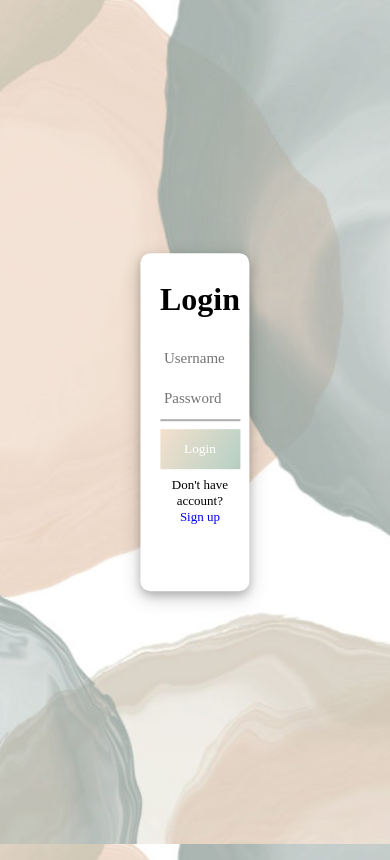
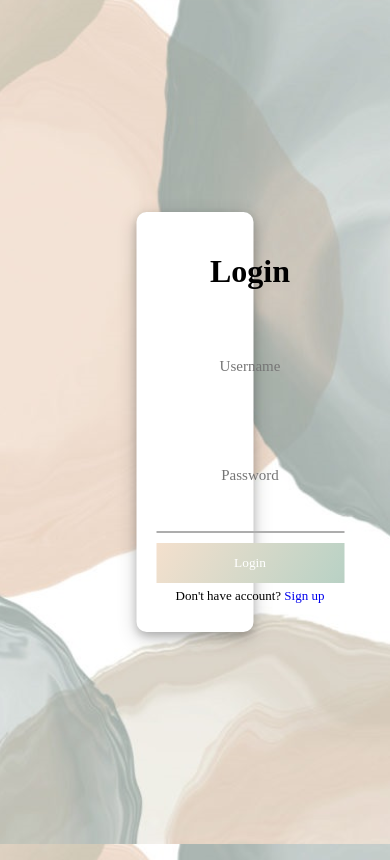
Before and after one commit to Frankavj/TaskPlanner, a website: page client/userlogin.html in a window 390 px wide. Drawn offline with Linux system fonts and the light colour scheme.

Commit message:
fixed responsiveness of login

```diff
--- a/client/css/userlogin.css
+++ b/client/css/userlogin.css
@@ -12,50 +12,44 @@ body{
   display: grid;
   justify-items: center;
   align-items: center;
-
 }
 
 .login-form{
-  width: 28%;
+  width: 30%;
+  height: 90%;
+  max-height: 420px;
   background: #ffffff;
   box-shadow: 0 4px 8px 0 rgba(0, 0, 0, 0.2), 0 6px 20px 0 rgba(0, 0,0, 0.19);
-  border-color: grey;
-  height: 40%;
   border-radius: 10px;
   position: absolute;
   left: 50%;
   top: 50%;
   transform: translate(-50%,-50%);
   display: grid;
-  grid-template-rows: 20% 40% 20% 1fr;
-  grid-template-areas: "logintxt" "user" "btnL" "btnA";
+  grid-template-rows: 80px auto 40px 40px;
   grid-column-gap: 100px;
   padding: 5%;
-
+  justify-items: center;
 }
 
 
-.login-form h1{
-  margin-top: 10%;
+.login-form>div>h1 {
   text-align: center;
-  grid-area: logintxt;
 }
 
-.txtb{
+.txtb {
   border-bottom: 2px solid #adadad;
-  position: relative;
-  grid-area: user;
+  align-items: center;
+  display: grid;
+  width: 100%;
 }
 
-.txtb input{
+.txtb>input {
   font-size: 15px;
   color: #333;
   border: none;
-  width: 100%;
-  outline: none;
   background: none;
-  height: 40px;
-  padding: 5%;
+  text-align: center;
 }
 
 .txtb span::before{
@@ -80,18 +74,15 @@ body{
 
 
 #btn{
-  display: block;
   width: 100%;
   height: 40px;
   border: none;
   background: linear-gradient(120deg,#f4e0cd,#bbd2c5,#9c9fa1);
   background-size: 200%;
   color: #fff;
-  outline: none;
   cursor: pointer;
   transition: .5s;
-  grid-area: btnL;
-  margin-top: 10%;
+  margin-top: 10px;
 }
 
 #btn:hover{
@@ -99,8 +90,6 @@ body{
 }
 
 .bottom-text{
-  text-align: center;
-  padding: 10%;
+  margin-top: 15px;
   font-size: 13px;
-  grid-area: btnA;
 }
--- a/client/userlogin.html
+++ b/client/userlogin.html
@@ -11,9 +11,7 @@
 
 <body>
 
-<form id="loginForm" class="login-form">
-
-    <div>
+    <form id="loginForm" class="login-form">
 
         <h1>Login</h1>
 
@@ -27,9 +25,8 @@
         <div class="bottom-text">
             Don't have account? <a href="./usercreate.html">Sign up</a>
         </div>
-    </div>
 
-</form>
+    </form>
 
 </body>
 
```
